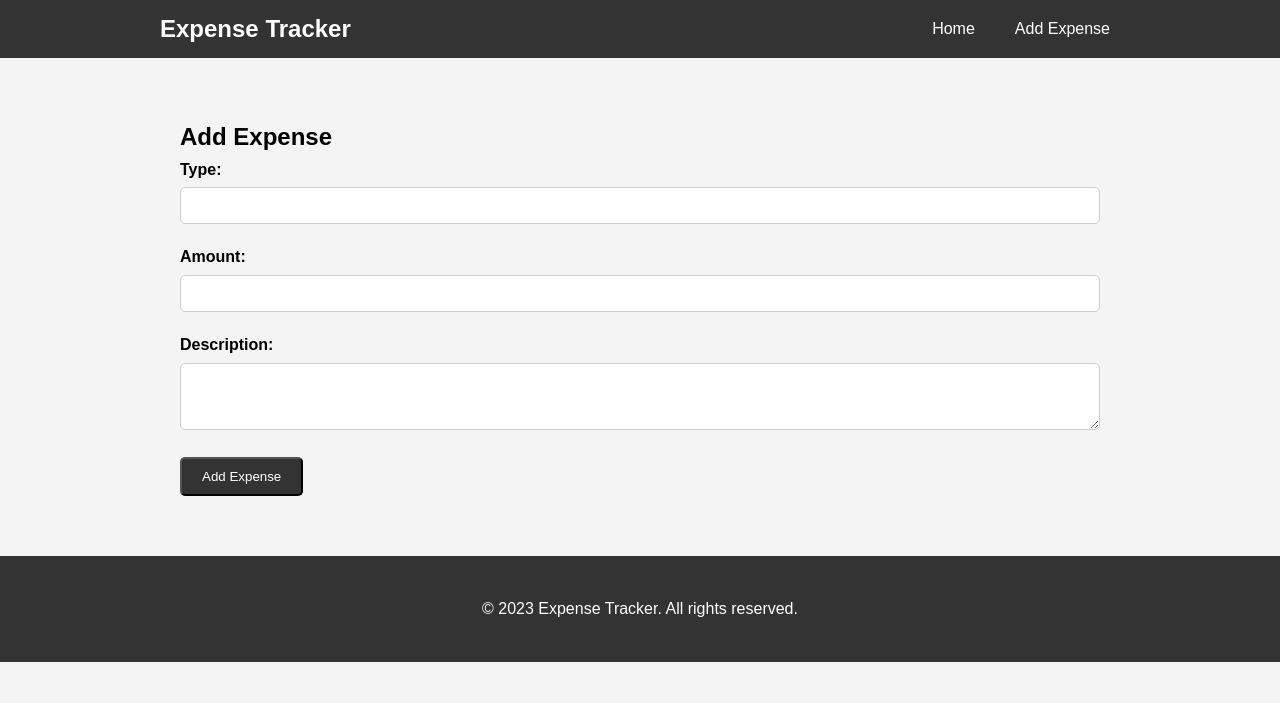
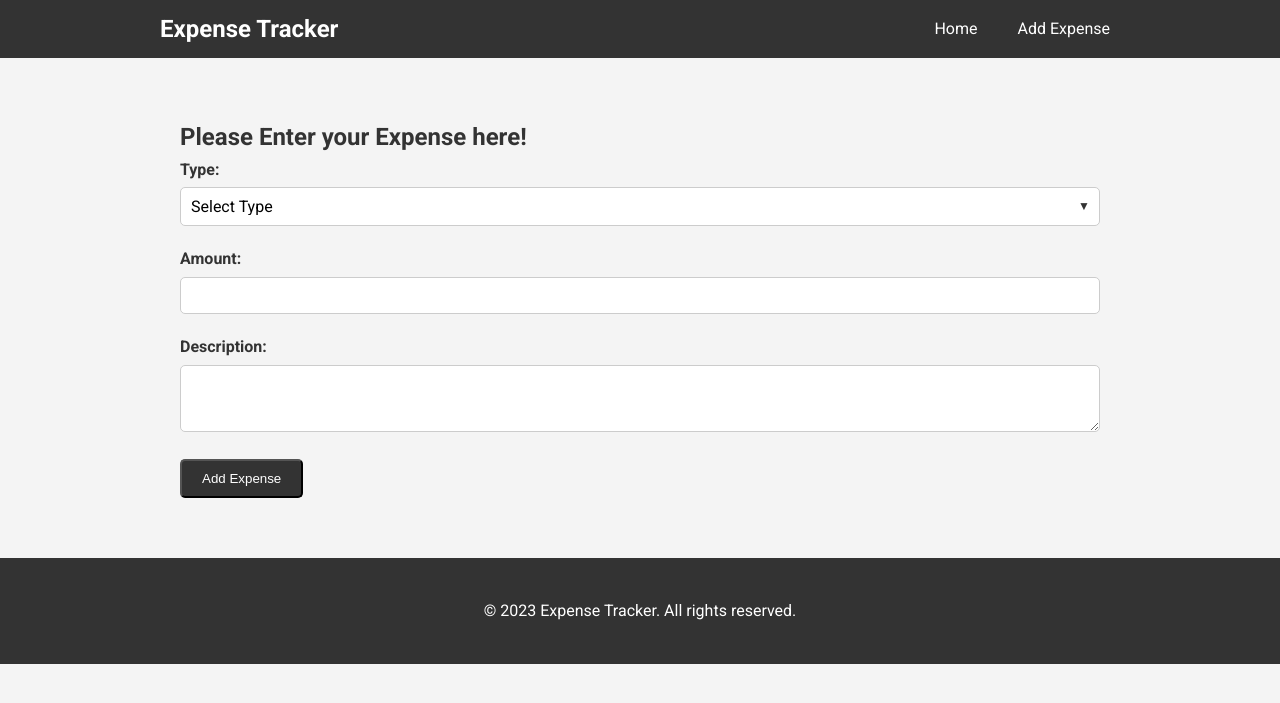
Before and after one commit to Imashish-45/SpendSmart-Track-your-expenses, a Flask app: page /add_expense in a window 1280 px wide. Shown: the top 703 px of the page. Run offline with Flask 3, Linux system fonts and the light colour scheme.

Commit message:
added options in frontend

```diff
--- a/static/css/styles.css
+++ b/static/css/styles.css
@@ -6,9 +6,10 @@
 }
 
 body {
-    font-family: Arial, sans-serif;
+    font-family: 'Roboto', sans-serif;
     line-height: 1.6;
     background-color: #f4f4f4;
+    color: #333;
 }
 
 .container {
@@ -66,6 +67,7 @@ main {
     padding: 10px 20px;
     border-radius: 5px;
     transition: background-color 0.3s;
+    cursor: pointer;
 }
 
 .btn:hover {
@@ -92,6 +94,38 @@ form textarea {
     border-radius: 5px;
 }
 
+/* Custom select */
+.custom-select {
+    position: relative;
+    display: inline-block;
+    width: 100%;
+}
+
+.custom-select select {
+    appearance: none;
+    -webkit-appearance: none;
+    -moz-appearance: none;
+    width: 100%;
+    padding: 10px 30px 10px 10px;
+    border: 1px solid #ccc;
+    border-radius: 5px;
+    background-color: #fff;
+    font-family: 'Roboto', sans-serif;
+    font-size: 16px;
+    cursor: pointer;
+}
+
+.custom-select::after {
+    content: "\25BC";
+    position: absolute;
+    top: 50%;
+    right: 10px;
+    transform: translateY(-50%);
+    font-size: 12px;
+    color: #333;
+    pointer-events: none;
+}
+
 /* Footer */
 footer {
     background-color: #333;
--- a/templates/add_expense.html
+++ b/templates/add_expense.html
@@ -5,6 +5,9 @@
     <meta name="viewport" content="width=device-width, initial-scale=1.0">
     <title>Add Expense</title>
     <link rel="stylesheet" href="{{ url_for('static', filename='css/styles.css') }}">
+    <link rel="preconnect" href="https://fonts.googleapis.com">
+    <link rel="preconnect" href="https://fonts.gstatic.com" crossorigin>
+    <link href="https://fonts.googleapis.com/css2?family=Roboto:wght@400;700&display=swap" rel="stylesheet">
 </head>
 <body>
     <header>
@@ -21,11 +24,19 @@
 
     <main>
         <div class="container">
-            <h2>Add Expense</h2>
+            <h2>Please Enter your Expense here!</h2>
             <form action="{{ url_for('add_expense') }}" method="post">
                 <div class="form-group">
                     <label for="type">Type:</label>
-                    <input type="text" id="type" name="type" required>
+                    <div class="custom-select">
+                        <select id="type" name="type" required>
+                            <option value="">Select Type</option>
+                            <option value="">Needs</option>
+                            <option value="transportation">Wants</option>
+                            <option value="entertainment">Miscelleneous</option>
+
+                        </select>
+                    </div>
                 </div>
                 <div class="form-group">
                     <label for="amount">Amount:</label>
```
Also changed, not shown: myve/pyvenv.cfg (renamed from static/myve/pyvenv.cfg), 22 other files.
